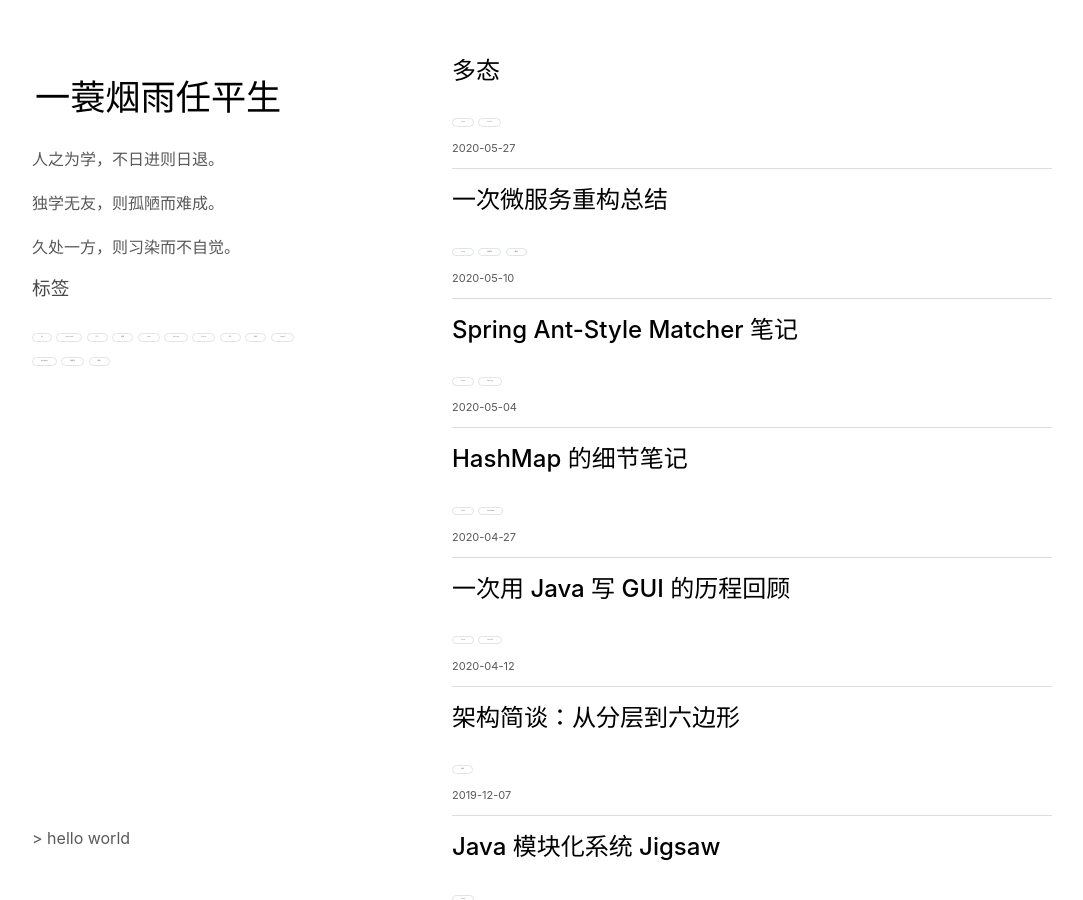
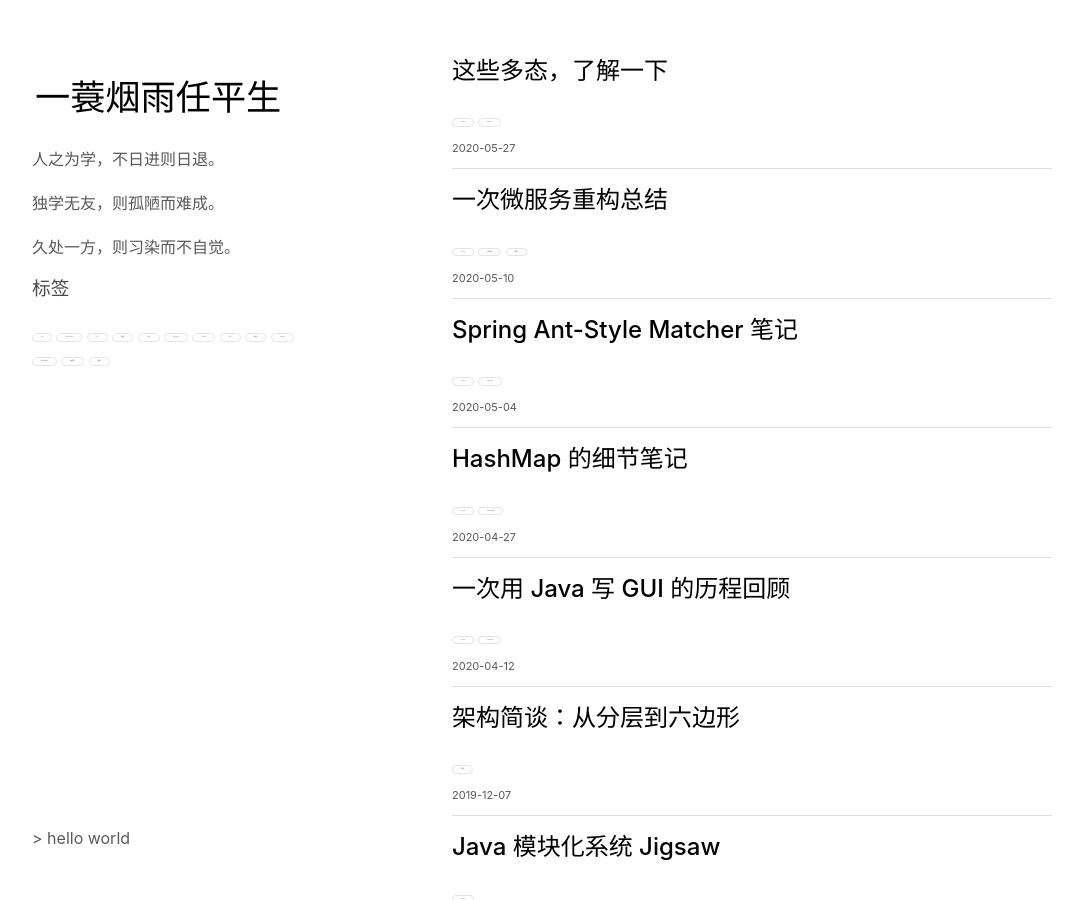
Before and after one commit to vran-dev/vran-dev.github.io, a Jekyll site: the page built from index.md, in a window 1280 px wide and 900 px high. Shown: the whole window, without its empty margins (98-1181 px from the left). Built offline with Jekyll 4.4.1, drawn with Linux system fonts in a browser that asks for light colours.

Commit message:
fix(polymorphism): change title

```diff
--- a/_articles/polymorphism/polymorphism.md
+++ b/_articles/polymorphism/polymorphism.md
@@ -1,5 +1,5 @@
 ---
-title:  "多态"
+title:  "这些多态，了解一下"
 date:   2020-05-27 23:40:26 +0800
 tag: [Java, Scala]
 ---
```
